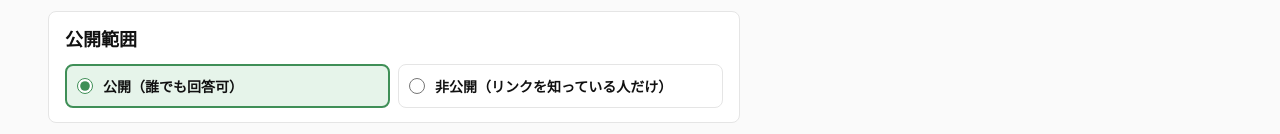
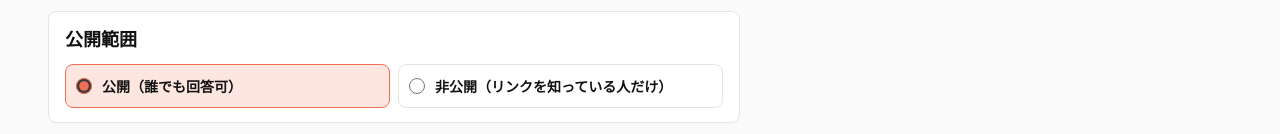
Before and after one commit to sho-otokuni/ikenlink, a Next.js app: page /new in a window 1280 px wide. Shown: the part 1339-1473 px from the top of the page. Built offline with nearby package versions, Linux system fonts and the light colour scheme; no server answers; a web font is replaced by a local one.

Commit message:
公開範囲の選択をコーラルにそろえ、答える画面の文を「名前は公開されません」にする
Co-Authored-By: Claude Opus 5.5 <noreply@anthropic.com>

```diff
--- a/src/components/AnswerFlow.tsx
+++ b/src/components/AnswerFlow.tsx
@@ -70,7 +70,7 @@ export function AnswerFlow({ link }: { link: FeedbackLink }) {
               <button type="button" onClick={submit} disabled={!answered || sending} className="min-h-12 rounded-lg bg-coral px-6 font-bold text-night transition disabled:opacity-40">
                 {sending ? "送っています…" : "意見を送る"}
               </button>
-              <p className="text-center text-[11px] text-muted lg:text-xs">送った意見は、募集した人だけが読めます。名前は送られません。</p>
+              <p className="text-center text-[11px] text-muted lg:text-xs">送った意見は、募集した人だけが読めます。名前は公開されません。</p>
             </div>
             {/* 不適切な募集を運営者に知らせる（目立たないように、いちばん下） */}
             <ReportLink linkId={link.id} />
--- a/src/components/NewLinkForm.tsx
+++ b/src/components/NewLinkForm.tsx
@@ -428,8 +428,9 @@ function Field({
 
 function ScopeOption({ checked, onSelect, title }: { checked: boolean; onSelect: () => void; title: string }) {
   return (
-    <label className={`flex min-h-11 cursor-pointer items-center gap-2.5 rounded-lg p-2.5 ${checked ? "border-2 border-leaf-dark bg-leaf-tint" : "border border-line bg-card"}`}>
-      <input type="radio" name="scope" checked={checked} onChange={onSelect} className="h-4 w-4 accent-[var(--leaf-dark)]" />
+    // 選んでいる側は、ほかの選択（種類・締め切り・質問の形式）と同じコーラルで示す
+    <label className={`flex min-h-11 cursor-pointer items-center gap-2.5 rounded-lg border p-2.5 ${checked ? "border-coral bg-coral-tint" : "border-line bg-card"}`}>
+      <input type="radio" name="scope" checked={checked} onChange={onSelect} className="h-4 w-4 accent-[var(--coral)]" />
       <span className="text-sm font-bold">{title}</span>
     </label>
   );
```
